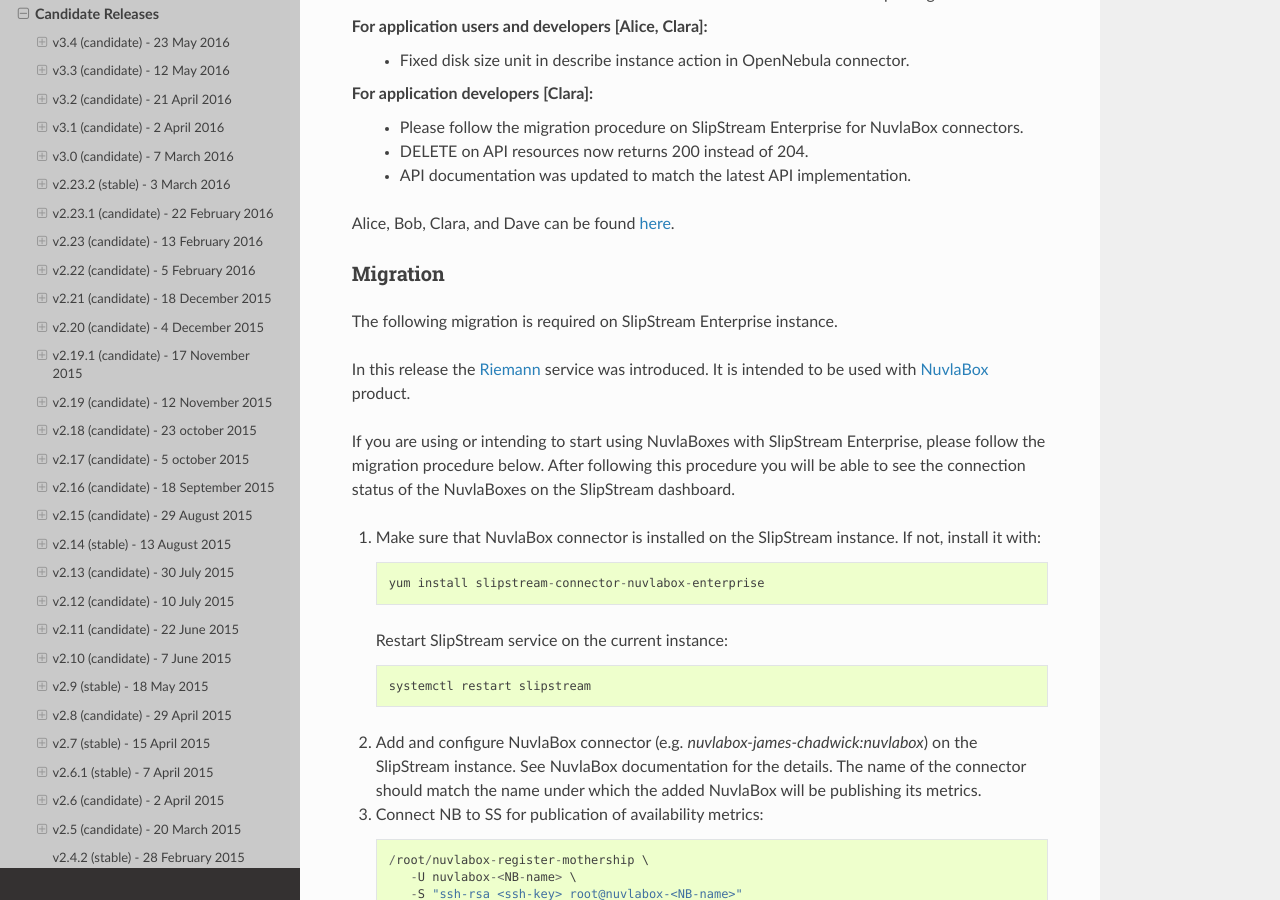
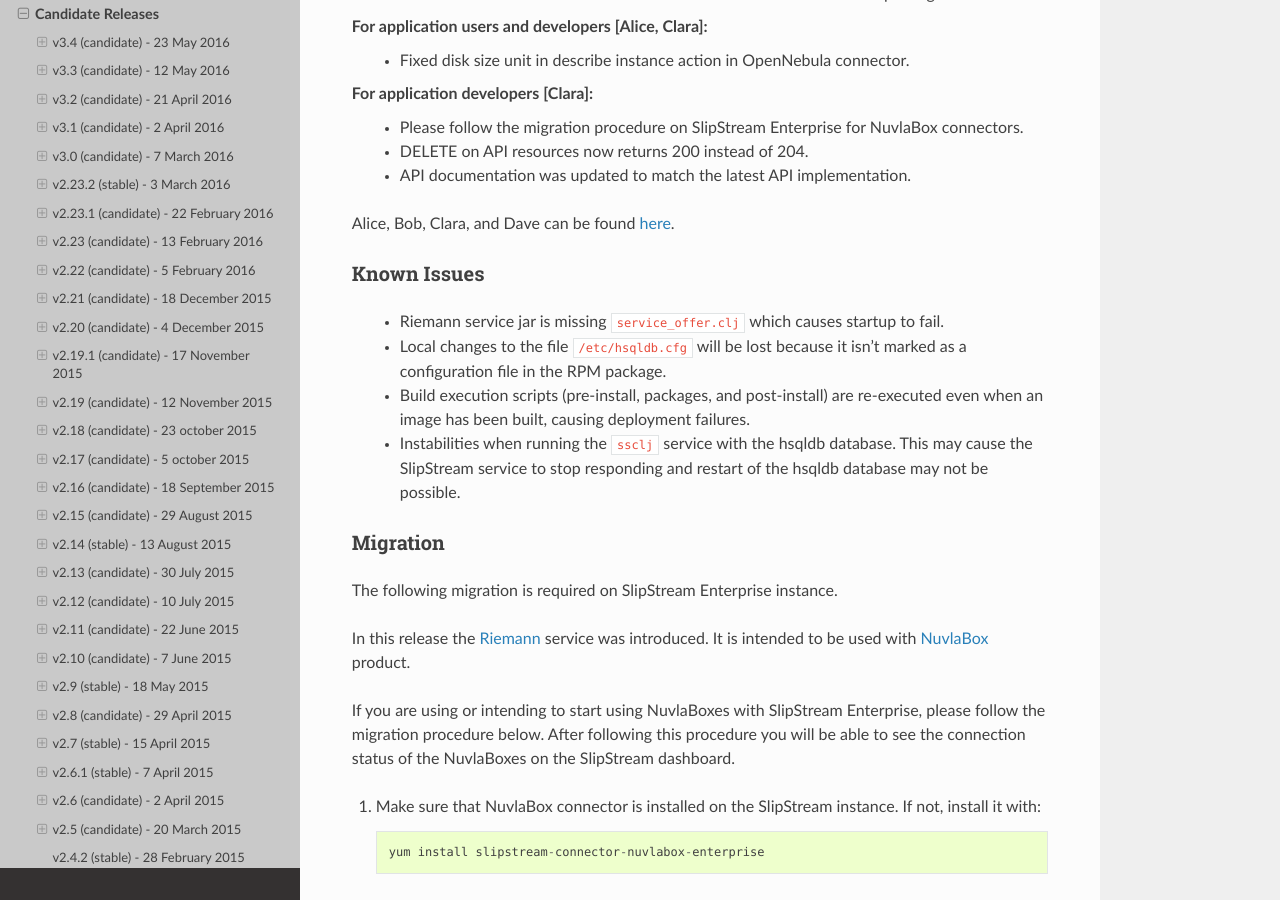
Before and after one commit to slipstream/SlipStreamDocumentation, a Sphinx documentation site: the page built from docs/release_notes/candidate_releases.rst, in a window 1280 px wide and 900 px high, scrolled down 507 px. Built offline with Sphinx 7.4.7 and the Read the Docs theme 2.0.0, drawn with Linux system fonts in a browser that asks for light colours.

Commit message:
add known issues for v3.4

```diff
--- a/docs/release_notes/candidate_releases.rst
+++ b/docs/release_notes/candidate_releases.rst
@@ -34,6 +34,21 @@
 
 Alice, Bob, Clara, and Dave can be found
 `here <http://sixsq.com/personae/>`_.
+
+Known Issues
+~~~~~~~~~~~~
+
+ - Riemann service jar is missing ``service_offer.clj`` which causes
+   startup to fail.
+ - Local changes to the file ``/etc/hsqldb.cfg`` will be lost because
+   it isn't marked as a configuration file in the RPM package.
+ - Build execution scripts (pre-install, packages, and post-install)
+   are re-executed even when an image has been built, causing
+   deployment failures.
+ - Instabilities when running the ``ssclj`` service with the hsqldb
+   database.  This may cause the SlipStream service to stop responding
+   and restart of the hsqldb database may not be possible.
+
 
 Migration
 ~~~~~~~~~
```
